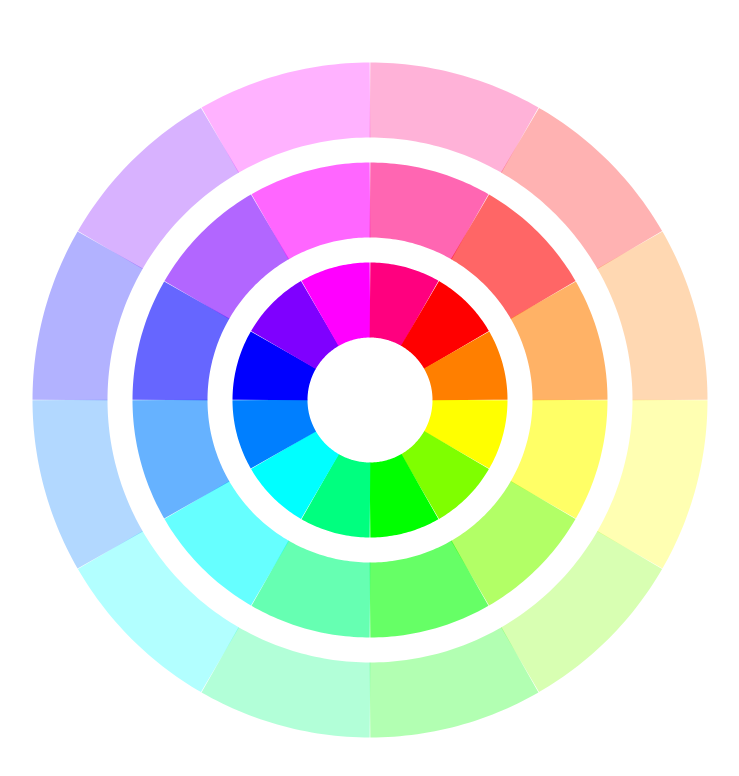
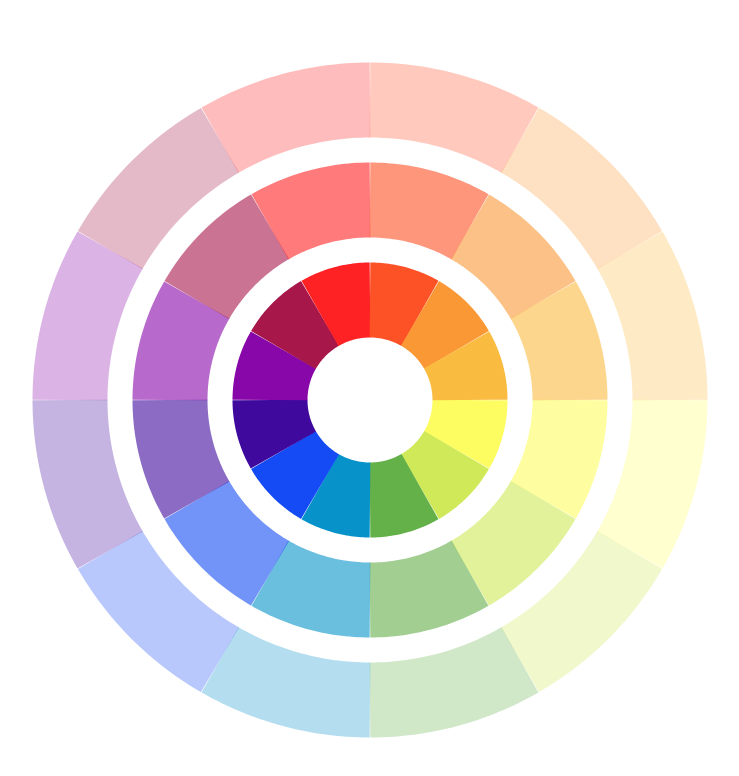
Before and after one commit to hypostatized/p3.christophermorse.org, a plain HTML site: page index.html in a window 1280 px wide. Shown: the whole page, without its empty margins (270-1009 px from the left). Drawn offline with nearby package versions, Linux system fonts and the light colour scheme.

Commit message:
updated color wheel settings

```diff
--- a/index.html
+++ b/index.html
@@ -44,137 +44,137 @@ var paper = Raphael(0, 0, width, height);
 
 var note = paper.path(arc([width/2, height/2], 100, 0, 30));
 note.attr("stroke-width", "75");
-note.attr("stroke", "#FFFF00");
+note.attr("stroke", "#FDFD62");
 var note2 = paper.path(arc([width/2, height/2], 100, 30, 60));
 note2.attr("stroke-width", "75");
-note2.attr("stroke", "#7FFF00");
+note2.attr("stroke", "#CFE958");
 var note3 = paper.path(arc([width/2, height/2], 100, 60, 90));
 note3.attr("stroke-width", "75");
-note3.attr("stroke", "#00FF00");
+note3.attr("stroke", "#64B049");
 var note4 = paper.path(arc([width/2, height/2], 100, 90, 120));
 note4.attr("stroke-width", "75");
-note4.attr("stroke", "#00FF7F");
+note4.attr("stroke", "#0793C9");
 var note5 = paper.path(arc([width/2, height/2], 100, 120, 150));
 note5.attr("stroke-width", "75");
-note5.attr("stroke", "#00FFFF");
+note5.attr("stroke", "#154BF4");
 var note6 = paper.path(arc([width/2, height/2], 100, 150, 180));
 note6.attr("stroke-width", "75");
-note6.attr("stroke", "#007FFF");
+note6.attr("stroke", "#3F099D");
 var note7 = paper.path(arc([width/2, height/2], 100, 180, 210));
 note7.attr("stroke-width", "75");
-note7.attr("stroke", "#0000FF");
+note7.attr("stroke", "#8707A8");
 var note8 = paper.path(arc([width/2, height/2], 100, 210, 240));
 note8.attr("stroke-width", "75");
-note8.attr("stroke", "#7F00FF");
+note8.attr("stroke", "#A7174A");
 var note9 = paper.path(arc([width/2, height/2], 100, 240, 270));
 note9.attr("stroke-width", "75");
-note9.attr("stroke", "#FF00FF");
+note9.attr("stroke", "#FE2224");
 var note10 = paper.path(arc([width/2, height/2], 100, 270, 300));
 note10.attr("stroke-width", "75");
-note10.attr("stroke", "#FF007F");
+note10.attr("stroke", "#FD5126");
 var note11 = paper.path(arc([width/2, height/2], 100, 300, 330));
 note11.attr("stroke-width", "75");
-note11.attr("stroke", "#FF0000");
+note11.attr("stroke", "#FB9836");
 var note12 = paper.path(arc([width/2, height/2], 100, 330, 360));
 note12.attr("stroke-width", "75");
-note12.attr("stroke", "#FF7F00");
+note12.attr("stroke", "#FABB41");
 
 var anote = paper.path(arc([width/2, height/2], 200, 0, 30));
 anote.attr("stroke-width", "75");
-anote.attr("stroke", "#FFFF00");
+anote.attr("stroke", "#FDFD62");
 anote.attr("opacity", .6);
 var anote2 = paper.path(arc([width/2, height/2], 200, 30, 60));
 anote2.attr("stroke-width", "75");
-anote2.attr("stroke", "#7FFF00");
+anote2.attr("stroke", "#CFE958");
 anote2.attr("opacity", .6);
 var anote3 = paper.path(arc([width/2, height/2], 200, 60, 90));
 anote3.attr("stroke-width", "75");
-anote3.attr("stroke", "#00FF00");
+anote3.attr("stroke", "#64B049");
 anote3.attr("opacity", .6);
 var anote4 = paper.path(arc([width/2, height/2], 200, 90, 120));
 anote4.attr("stroke-width", "75");
-anote4.attr("stroke", "#00FF7F");
+anote4.attr("stroke", "#0793C9");
 anote4.attr("opacity", .6);
 var anote5 = paper.path(arc([width/2, height/2], 200, 120, 150));
 anote5.attr("stroke-width", "75");
-anote5.attr("stroke", "#00FFFF");
+anote5.attr("stroke", "#154BF4");
 anote5.attr("opacity", .6);
 var anote6 = paper.path(arc([width/2, height/2], 200, 150, 180));
 anote6.attr("stroke-width", "75");
-anote6.attr("stroke", "#007FFF");
+anote6.attr("stroke", "#3F099D");
 anote6.attr("opacity", .6);
 var anote7 = paper.path(arc([width/2, height/2], 200, 180, 210));
 anote7.attr("stroke-width", "75");
-anote7.attr("stroke", "#0000FF");
+anote7.attr("stroke", "#8707A8");
 anote7.attr("opacity", .6);
 var anote8 = paper.path(arc([width/2, height/2], 200, 210, 240));
 anote8.attr("stroke-width", "75");
-anote8.attr("stroke", "#7F00FF");
+anote8.attr("stroke", "#A7174A");
 anote8.attr("opacity", .6);
 var anote9 = paper.path(arc([width/2, height/2], 200, 240, 270));
 anote9.attr("stroke-width", "75");
-anote9.attr("stroke", "#FF00FF");
+anote9.attr("stroke", "#FE2224");
 anote9.attr("opacity", .6);
 var anote10 = paper.path(arc([width/2, height/2], 200, 270, 300));
 anote10.attr("stroke-width", "75");
-anote10.attr("stroke", "#FF007F");
+anote10.attr("stroke", "#FD5126");
 anote10.attr("opacity", .6);
 var anote11 = paper.path(arc([width/2, height/2], 200, 300, 330));
 anote11.attr("stroke-width", "75");
-anote11.attr("stroke", "#FF0000");
+anote11.attr("stroke", "#FB9836");
 anote11.attr("opacity", .6);
 var anote12 = paper.path(arc([width/2, height/2], 200, 330, 360));
 anote12.attr("stroke-width", "75");
-anote12.attr("stroke", "#FF7F00");
+anote12.attr("stroke", "#FABB41");
 anote12.attr("opacity", .6);
 
 var bnote = paper.path(arc([width/2, height/2], 300, 0, 30));
 bnote.attr("stroke-width", "75");
-bnote.attr("stroke", "#FFFF00");
+bnote.attr("stroke", "#FDFD62");
 bnote.attr("opacity", .3);
 var bnote2 = paper.path(arc([width/2, height/2], 300, 30, 60));
 bnote2.attr("stroke-width", "75");
-bnote2.attr("stroke", "#7FFF00");
+bnote2.attr("stroke", "#CFE958");
 bnote2.attr("opacity", .3);
 var bnote3 = paper.path(arc([width/2, height/2], 300, 60, 90));
 bnote3.attr("stroke-width", "75");
-bnote3.attr("stroke", "#00FF00");
+bnote3.attr("stroke", "#64B049");
 bnote3.attr("opacity", .3);
 var bnote4 = paper.path(arc([width/2, height/2], 300, 90, 120));
 bnote4.attr("stroke-width", "75");
-bnote4.attr("stroke", "#00FF7F");
+bnote4.attr("stroke", "#0793C9");
 bnote4.attr("opacity", .3);
 var bnote5 = paper.path(arc([width/2, height/2], 300, 120, 150));
 bnote5.attr("stroke-width", "75");
-bnote5.attr("stroke", "#00FFFF");
+bnote5.attr("stroke", "#154BF4");
 bnote5.attr("opacity", .3);
 var bnote6 = paper.path(arc([width/2, height/2], 300, 150, 180));
 bnote6.attr("stroke-width", "75");
-bnote6.attr("stroke", "#007FFF");
+bnote6.attr("stroke", "#3F099D");
 bnote6.attr("opacity", .3);
 var bnote7 = paper.path(arc([width/2, height/2], 300, 180, 210));
 bnote7.attr("stroke-width", "75");
-bnote7.attr("stroke", "#0000FF");
+bnote7.attr("stroke", "#8707A8");
 bnote7.attr("opacity", .3);
 var bnote8 = paper.path(arc([width/2, height/2], 300, 210, 240));
 bnote8.attr("stroke-width", "75");
-bnote8.attr("stroke", "#7F00FF");
+bnote8.attr("stroke", "#A7174A");
 bnote8.attr("opacity", .3);
 var bnote9 = paper.path(arc([width/2, height/2], 300, 240, 270));
 bnote9.attr("stroke-width", "75");
-bnote9.attr("stroke", "#FF00FF");
+bnote9.attr("stroke", "#FE2224");
 bnote9.attr("opacity", .3);
 var bnote10 = paper.path(arc([width/2, height/2], 300, 270, 300));
 bnote10.attr("stroke-width", "75");
-bnote10.attr("stroke", "#FF007F");
+bnote10.attr("stroke", "#FD5126");
 bnote10.attr("opacity", .3);
 var bnote11 = paper.path(arc([width/2, height/2], 300, 300, 330));
 bnote11.attr("stroke-width", "75");
-bnote11.attr("stroke", "#FF0000");
+bnote11.attr("stroke", "#FB9836");
 bnote11.attr("opacity", .3);
 var bnote12 = paper.path(arc([width/2, height/2], 300, 330, 360));
 bnote12.attr("stroke-width", "75");
-bnote12.attr("stroke", "#FF7F00");
+bnote12.attr("stroke", "#FABB41");
 bnote12.attr("opacity", .3);
 
 $( document ).keydown(function() {
@@ -188,7 +188,7 @@ note.attr("stroke", "#333333");
 $( document ).keyup(function() {
 
 console.log( "Handler for .keypress() called." );
-note.attr("stroke", "#FFFF00");
+note.attr("stroke", "#FDFD62");
 
 
 });
```
